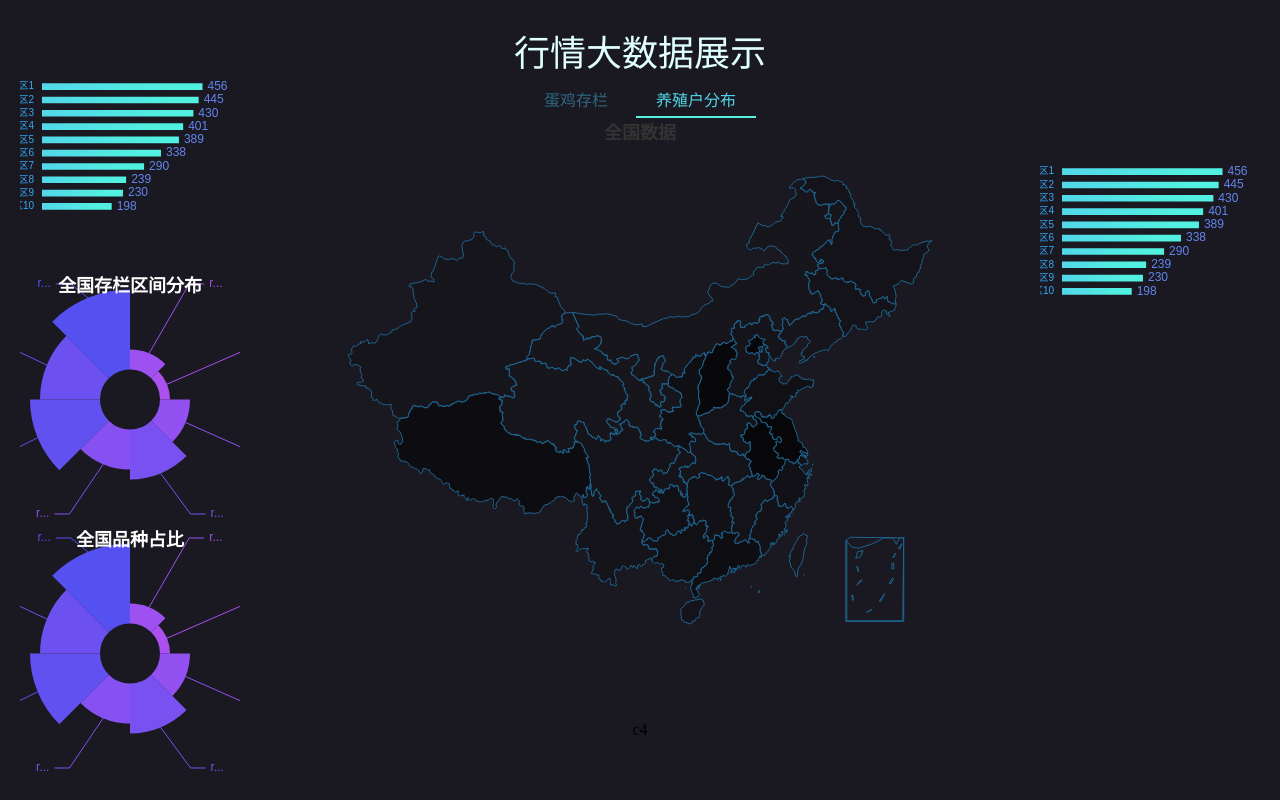
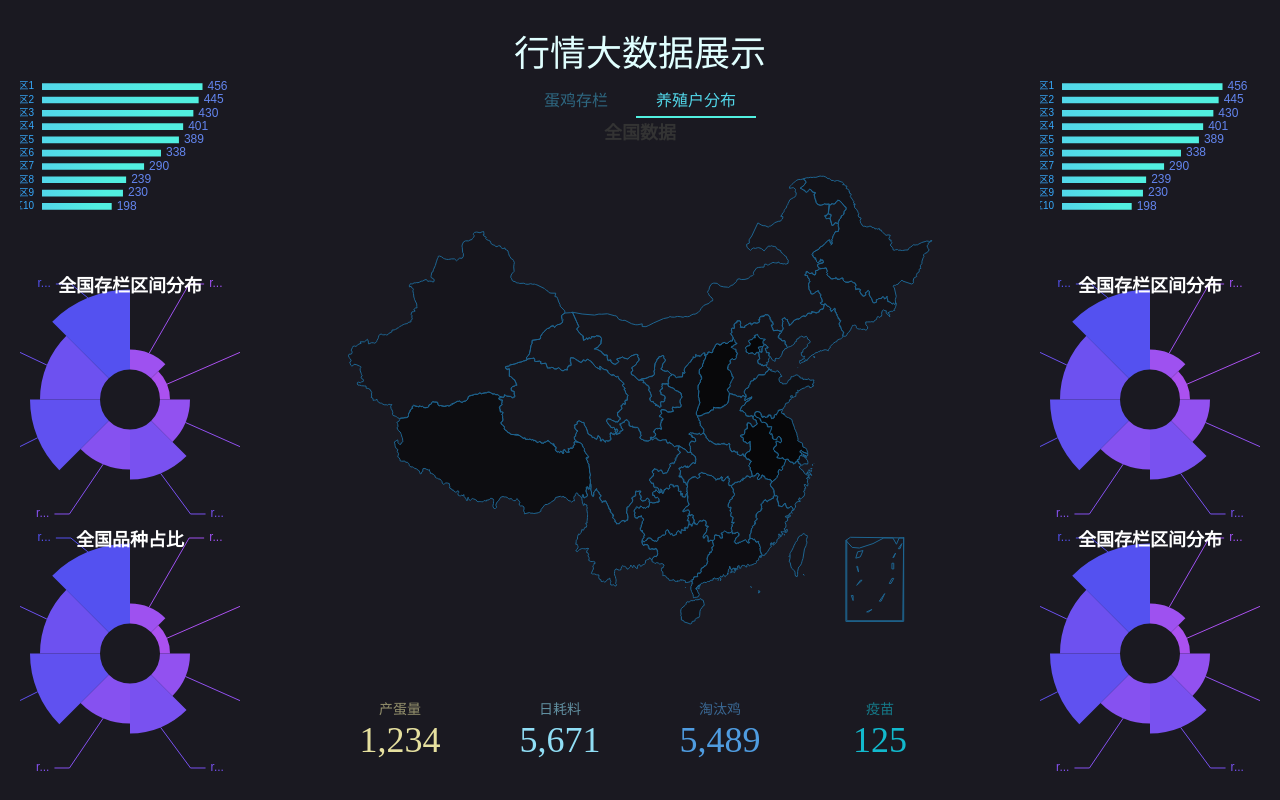
Before and after one commit to FairyEver/BigDataDisplay, a Vue app: page / in a window 1280 px wide. Built offline with nearby package versions, Linux system fonts and the light colour scheme.

Commit message:
测试版本

```diff
--- a/package.json
+++ b/package.json
@@ -11,6 +11,7 @@
     "lint": "eslint --ext .js,.vue src"
   },
   "dependencies": {
+    "countup.js": "^1.9.2",
     "echarts": "^3.7.2",
     "vue": "^2.5.2",
     "vue-router": "^3.0.1"
--- a/src/components/charts/map/china/simple.vue
+++ b/src/components/charts/map/china/simple.vue
@@ -49,7 +49,7 @@ export default {
     }
   },
   mounted () {
-    console.log(`map/china/simple [${this.name}] [waiting size props ...]`)
+    console.log(`map/china/simple [${this.name}] [等待尺寸数据 ...]`)
   },
   methods: {
     dispose () {
@@ -120,6 +120,10 @@ export default {
       this.$nextTick(() => {
         this.chart = echarts.init(this.$refs.chart)
         this.chart.setOption(option)
+        let _this = this
+        this.chart.on('click', function (params) {
+          _this.$emit('check', params)
+        })
         console.log(`map/china/simple [${this.name}] [图表实例化完毕]`)
       })
     }
--- /dev/null
+++ b/src/components/charts/map/data/number/_item.vue
@@ -0,0 +1,73 @@
+<template>
+  <div class="item">
+    <p class="text label" :style="style">{{label}}</p>
+    <p class="text value" :style="style" ref="count"></p>
+  </div>
+</template>
+
+<script>
+import Counter from 'countup.js'
+export default {
+  props: {
+    label: { default: 'label' },
+    value: { default: 'value' },
+    color: { default: 'red' }
+  },
+  data () {
+    return {
+      counterObj: null
+    }
+  },
+  computed: {
+    style () {
+      return {
+        color: this.color
+      }
+    }
+  },
+  mounted () {
+    this.init()
+    this.start()
+  },
+  methods: {
+    init () {
+      var options = {
+        useEasing: true,
+        useGrouping: true,
+        separator: ',',
+        decimal: '.'
+      }
+      this.counterObj = new Counter(this.$refs.count, 0, this.value, 0, 2, options)
+    },
+    start () {
+      if (!this.counterObj.error) {
+        this.counterObj.start()
+      } else {
+        console.error(this.counterObj.error)
+      }
+    }
+  }
+}
+</script>
+
+<style lang="scss" scoped>
+.item{
+  margin: 0px 20px;
+  min-width: 120px;
+  .text{
+    padding: 0px;
+    margin: 0px;
+    text-align: center;
+    display: block;
+    &.label{
+      font-size: 14px;
+      line-height: 20px;
+      opacity: .6;
+    }
+    &.value{
+      font-size: 36px;
+      line-height: 40px;
+    }
+  }
+}
+</style>
--- /dev/null
+++ b/src/components/charts/map/data/number/index.vue
@@ -0,0 +1,47 @@
+<template>
+  <div class="body">
+    <item
+      v-for="(item, index) in data"
+      :key="index"
+      :label="item.label"
+      :value="item.value"
+      :color="color[index]">
+    </item>
+  </div>
+</template>
+
+<script>
+import item from './_item.vue'
+export default {
+  components: {
+    item
+  },
+  props: {
+    color: {
+      default: () => [
+        '#E6E09F',
+        '#90DEF5',
+        '#4F9CE0',
+        '#12B9CD'
+      ]
+    },
+    data: {
+      default: () => [
+        { label: 'lable1', value: '0000' },
+        { label: 'lable2', value: '0000' },
+        { label: 'lable3', value: '0000' },
+        { label: 'lable4', value: '0000' }
+      ]
+    }
+  }
+}
+</script>
+
+<style lang="scss" scoped>
+.body{
+  display: flex;
+  justify-content: center;
+  align-items: center;
+  flex-direction: row;
+}
+</style>
--- a/src/components/layout/item.vue
+++ b/src/components/layout/1/_item.vue
@@ -1,5 +1,5 @@
 <template>
-  <div :style="style">
+  <div class="item" :style="style">
     <slot></slot>
   </div>
 </template>
@@ -22,3 +22,9 @@ export default {
   }
 }
 </script>
+
+<style lang="scss" scoped>
+.item{
+  cursor: pointer;
+}
+</style>
--- a/src/components/layout/layout.vue
+++ b/src/components/layout/1/index.vue
@@ -28,7 +28,7 @@
 </template>
 
 <script>
-import item from './item'
+import item from './_item'
 export default {
   components: {
     item
--- a/src/page/page1.vue
+++ b/src/page/page1.vue
@@ -1,14 +1,17 @@
 <template>
   <layout :offset-size.sync="offsetSize">
 
+
+
     <template slot="l1">
       <l1
-        name="全国排名1"
+        name="全国排名"
         :ready="layoutReady"
         :size="offsetSize.l1"
         :data="l1Data">
       </l1>
     </template>
+
     <template slot="l2">
       <pie
         name="全国存栏区间分布"
@@ -16,6 +19,7 @@
         :size="offsetSize.l2">
       </pie>
     </template>
+
     <template slot="l3">
       <pie
         name="全国品种占比"
@@ -24,15 +28,19 @@
       </pie>
     </template>
 
+
+
     <template slot="c1">
       <p class="title-main">行情大数据展示</p>
     </template>
+
     <template slot="c2">
       <c2
         :active.sync="c2Active"
         :option="c2Option">
       </c2>
     </template>
+
     <template slot="c3">
       <transition name="scale">
         <map-yzhfb
@@ -40,11 +48,17 @@
           name="全国养殖户分布"
           :ready="layoutReady"
           :size="offsetSize.c3"
-          :data="c3Data">
+          :data="c3Data"
+          @check="mapFenbu">
         </map-yzhfb>
       </transition>
     </template>
-    <template slot="c4">c4</template>
+
+    <template slot="c4">
+      <map-data-number :data="c4Data"></map-data-number>
+    </template>
+
+
 
     <template slot="r1">
       <l1
@@ -54,41 +68,66 @@
         :data="l1Data">
       </l1>
     </template>
-    <template slot="r2"></template>
-    <template slot="r3"></template>
+
+    <template slot="r2">
+      <pie
+        name="全国存栏区间分布"
+        :ready="layoutReady"
+        :size="offsetSize.l2">
+      </pie>
+    </template>
+
+    <template slot="r3">
+      <pie
+        name="全国存栏区间分布"
+        :ready="layoutReady"
+        :size="offsetSize.l2">
+      </pie>
+    </template>
+
+
 
   </layout>
 </template>
 
 <script>
 // [组件] 主布局
-import layout from '@/components/layout/layout'
-// [组件] 地图切换
+import layout from '@/components/layout/1/index.vue'
+// [组件] 地图切换控制器
 import c2 from '@/components/btnGroup/MapRow.vue'
-// [组件] 全国前十
+// [组件] 全国前十 条形图
 import l1 from '@/components/charts/bar/row.vue'
 // [组件] 饼图
 import pie from '@/components/charts/pie/type1.vue'
-// 全国地图 养殖户分布
+// [组件] 地图信息 c4区域
+import mapDataNumber from '@/components/charts/map/data/number/index.vue'
+// [组件] 全国地图 养殖户分布
 import mapYzhfb from '@/components/charts/map/china/simple.vue'
 // 数据
-import c3Data from '@/data/yangZhiHuFenBu.js'
-import l1Data from '@/data/paiMing-cunLan.js'
+import c3Data from '@/data/yang-zhi-hu-fen-bu.js'
+import l1Data from '@/data/top10-cunLan.js'
 export default {
   components: {
     layout,
     l1,
     c2,
     pie,
+    mapDataNumber,
     mapYzhfb
   },
   data () {
     return {
       // 这个数据存有所有的板块尺寸 并且根据窗口大小保持更新
       offsetSize: false,
-      // 养殖户分布数据
+      // 数据
       l1Data,
       c3Data,
+      c4Data: [
+        { label: '产蛋量', value: '1234' },
+        { label: '日耗料', value: '5671' },
+        { label: '淘汰鸡', value: '5489' },
+        { label: '疫苗', value: '125' }
+      ],
       // c2 切换蛋鸡存栏和养殖户分布的按钮组
       c2Active: 2,
       c2Option: [
@@ -101,6 +140,12 @@ export default {
     layoutReady () {
       return this.offsetSize !== false
     }
+  },
+  methods: {
+    // 养殖户分布地图点击后的事件
+    mapFenbu (params) {
+      alert(params.name)
+    }
   }
 }
 </script>
```
Also changed, not shown: src/components/charts/bar/row.vue (+5 -5 lines), src/components/charts/pie/type1.vue (+5 -5 lines), src/data/top10-cunLan.js (renamed from src/data/paiMing-cunLan.js), src/data/yang-zhi-hu-fen-bu.js (renamed from src/data/yangZhiHuFenBu.js), 1 other file (tests, documents, lock files or other folders).
